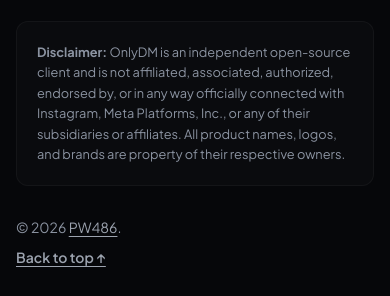
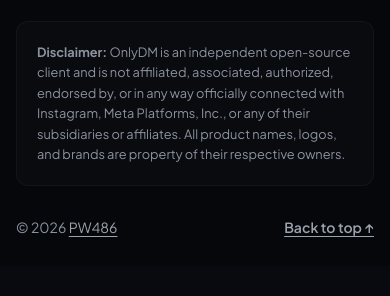
Before and after one commit to PW486/only-dm, a website: page landing/index.html in a window 390 px wide. Shown: the part 7531-7827 px from the top of the page. After the commit the page ends 7797 px from the top, so only its background shows below. Drawn offline with Linux system fonts and the light colour scheme; no server answers.

Commit message:
fix(landing): align mobile footer bottom row and drop trailing dot

```diff
--- a/landing/index.html
+++ b/landing/index.html
@@ -1061,9 +1061,10 @@
         gap: 16px;
       }
       .footer-bottom {
-        flex-direction: column;
-        align-items: flex-start;
-        gap: 8px;
+        flex-direction: row;
+        align-items: center;
+        justify-content: space-between;
+        gap: 16px;
       }
     }
 
@@ -1585,7 +1586,7 @@
       </div>
 
       <div class="footer-bottom">
-        <div>© 2026 <a href="https://pw486.github.io/" target="_blank" rel="noopener noreferrer">PW486</a>.</div>
+        <div>© 2026 <a href="https://pw486.github.io/" target="_blank" rel="noopener noreferrer">PW486</a></div>
         <div><a href="#top" class="back-to-top">Back to top ↑</a></div>
       </div>
     </div>
```
